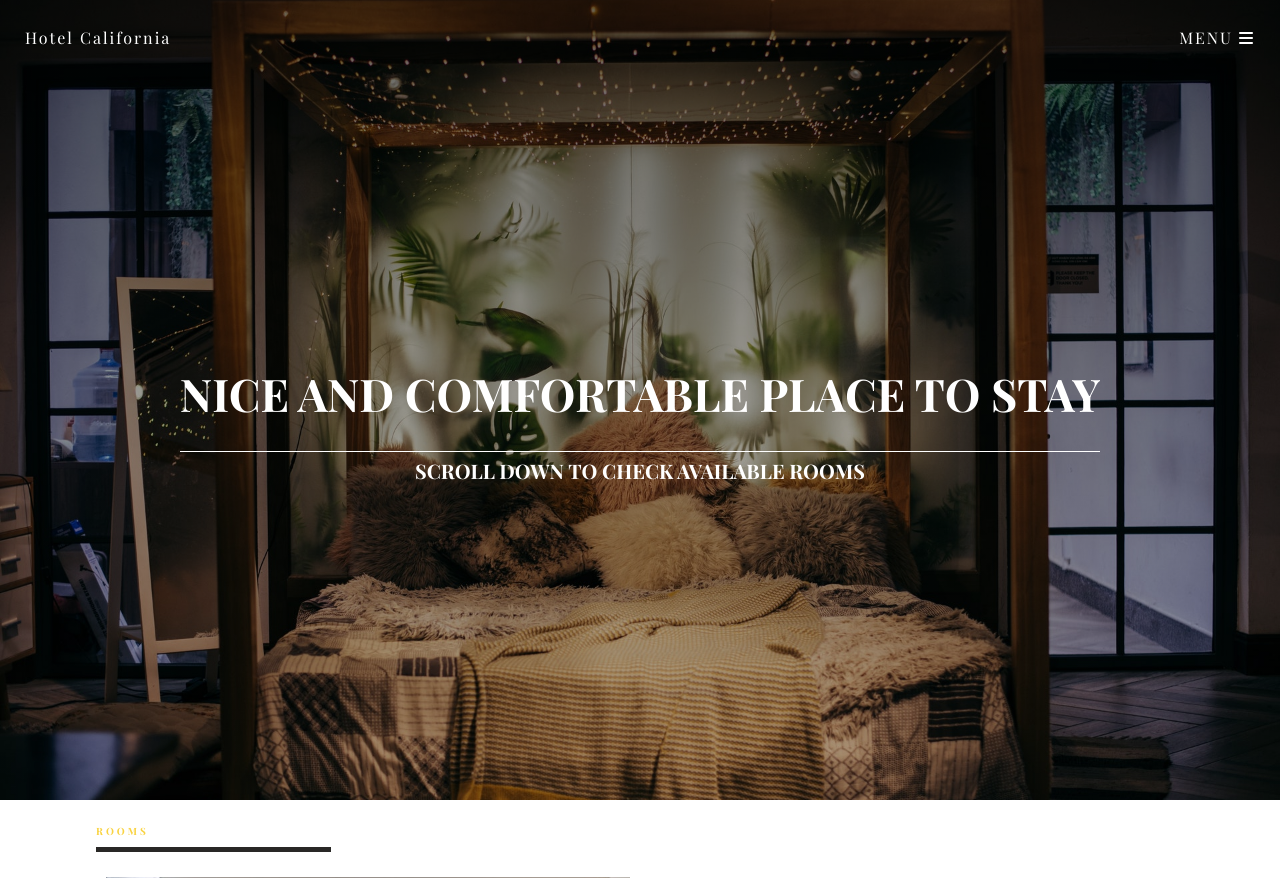
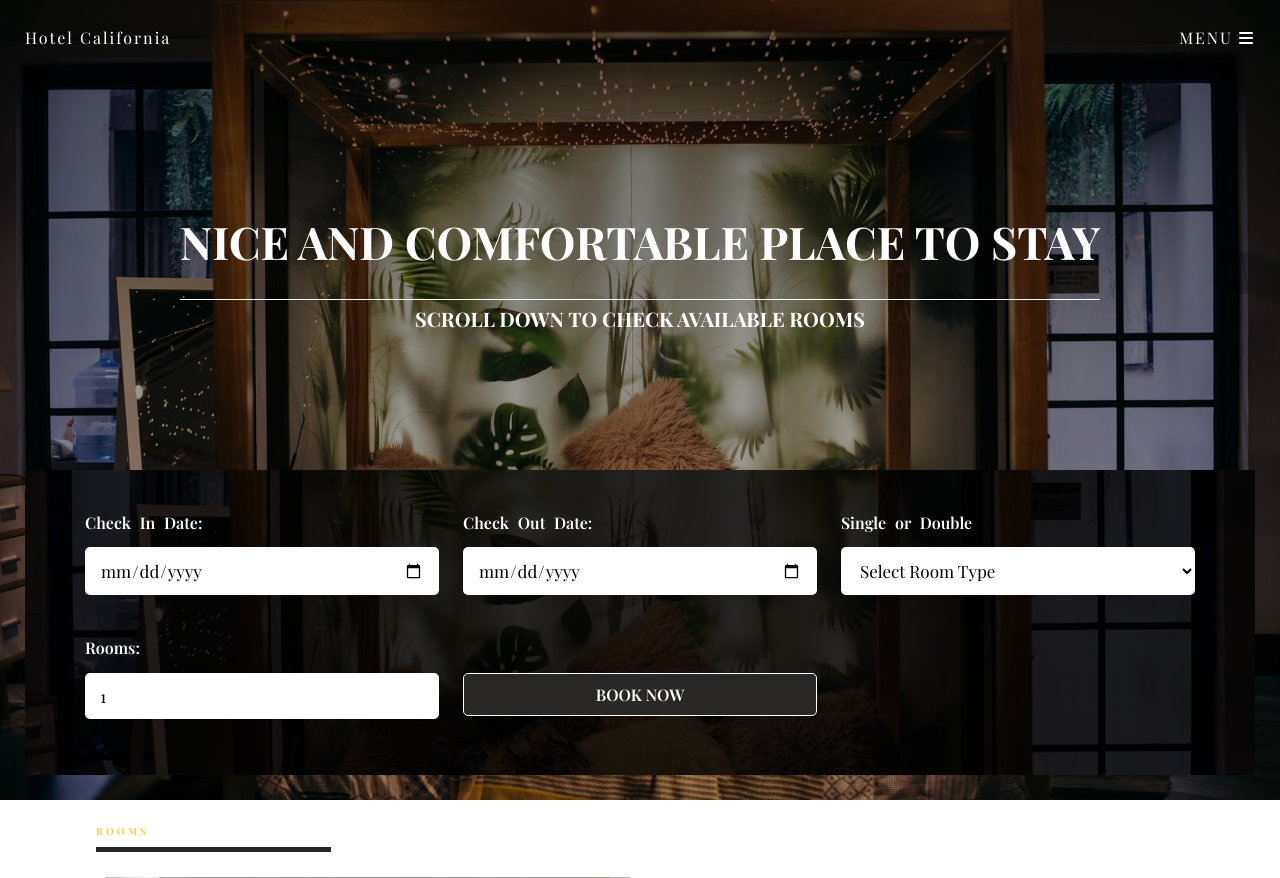
Before and after one commit to Saad-Itani/351-Project, a Flask app: template Website/templates/rooms.html in a window 1280 px wide. Shown: the top 878 px of the page. Run offline with Flask 2, Linux system fonts and the light colour scheme; the template is opened without the code that fills it, so the values that code supplies are empty; some libraries are stand-ins or nearby versions.

Commit message:
Update rooms.html

```diff
--- a/Website/templates/rooms.html
+++ b/Website/templates/rooms.html
@@ -28,6 +28,35 @@
                 </a>
 
 
+            </div>
+            <!--search bar for booking rooms-->
+            <div class = "book">
+                <form class = "book-form">
+                    <div class = "form-item">
+                        <label for = "checkin-date">Check In Date: </label>
+                        <input type = "date" id = "chekin-date">
+                    </div>
+                    <div class = "form-item">
+                        <label for = "checkout-date">Check Out Date: </label>
+                        <input type = "date" id = "chekout-date">
+                    </div>
+                    <div class = "form-item">
+                        <label for = "adult">Single or Double </label>
+                        <select id="adult">
+                            <option value="country">Select Room Type</option>
+                            <option value="country">Single</option>
+                            <option value="country">Double</option>
+
+                        </select>
+                    </div>
+                    <div class = "form-item">
+                        <label for = "rooms">Rooms: </label>
+                        <input type = "number" min = "1" value = "1" id = "rooms">
+                    </div>
+                    <div class = "form-item">
+                        <input type = "submit" class = "btn" value = "Book Now">
+                    </div>
+                </form>
             </div>
 
         </header>
```
